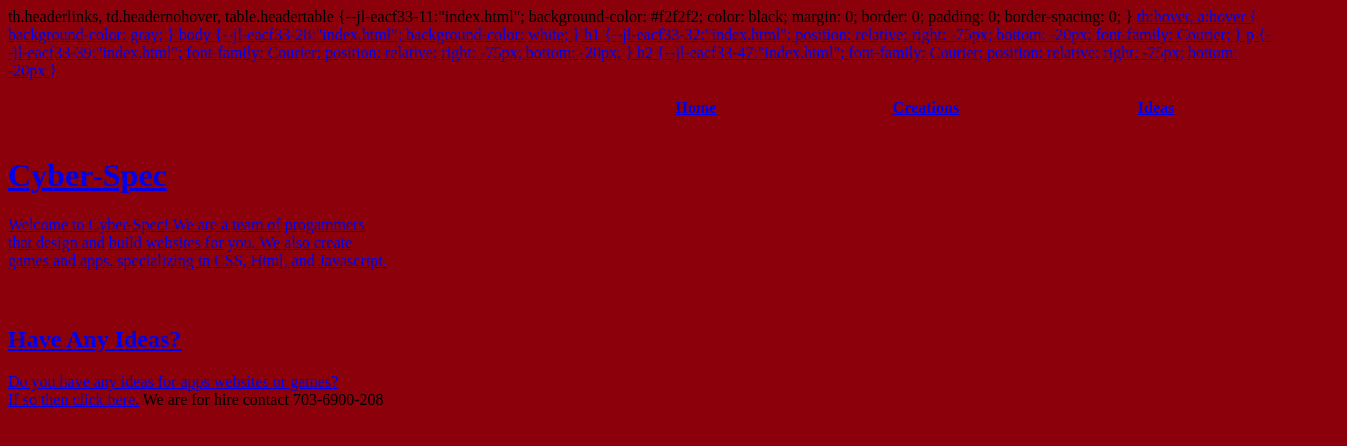
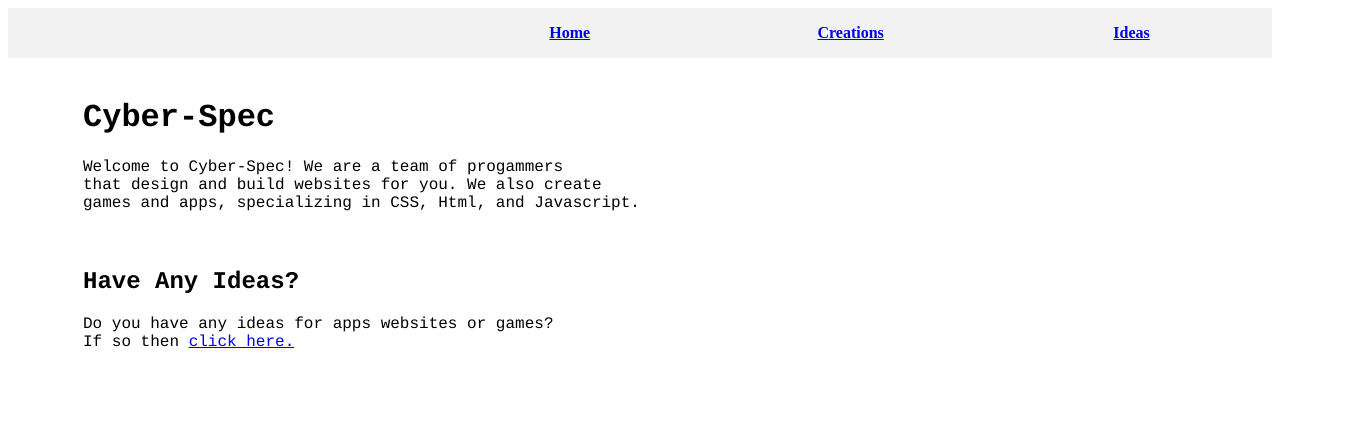
Before and after one commit to LilKalebFTW/cyber-spec, a plain HTML site: page index.html in a window 1280 px wide. Shown: the whole page, 1347 px wide, since content can reach past the window. Drawn offline with Linux system fonts and the light colour scheme.

Commit message:
Update index.html

```diff
--- a/index.html
+++ b/index.html
@@ -5,7 +5,7 @@
   <meta name="viewport" content="width=device-width">
   <title>JS Bin</title>
 </head>
-<body bgcolor="#68bdf9>
+<body>
   <style>
 
     th.headerlinks, td.headernohover, table.headertable {
@@ -17,7 +17,6 @@
       border-spacing: 0;
 
     }
-    <a href="https://www.google.com/search?q=emoji&safe=strict&rlz=1CATAAC_enUS708US709&tbm=isch&imgil=M9HokmuBcyjC6M%253A%253B3G0Uffg5hmO3SM%253Bhttp%25253A%25252F%25252Fgetemoji.com%25252F&source=iu&pf=m&fir=M9HokmuBcyjC6M%253A%252C3G0Uffg5hmO3SM%252C_&usg=__AAU1jubafMXtKlMKqFjvHDSLevI%3D&biw=1536&bih=792&ved=0ahUKEwiC57CepafUAhUE3YMKHUZ-DZIQyjcIQQ&ei=D501WcKjGIS6jwTG_LWQCQ#imgrc=M9HokmuBcyjC6M:" emoji page>
 
 
 
@@ -56,7 +55,7 @@
 
   <table width=100% class=headertable>
     <tr>
-      <td width=25% height=50px class=headernohover>
+      <td width=15% height=50px class=headernohover>
       </td>
       <th width=10% height=50px class=headerlinks>
         <a href="#home">Home</a>
@@ -78,14 +77,5 @@
   <h2>Have Any Ideas?</h2>
   <p>Do you have any ideas for apps websites or games?<br>
     If so then <a href="cyber-spec.com/ideas.html">click here.</a>
-    <bold>
-      We are for hire
-    </bold>
-    <label>
-    contact 703-6900-208
-      </label
-
-
-
 </body>
 </html>
```
